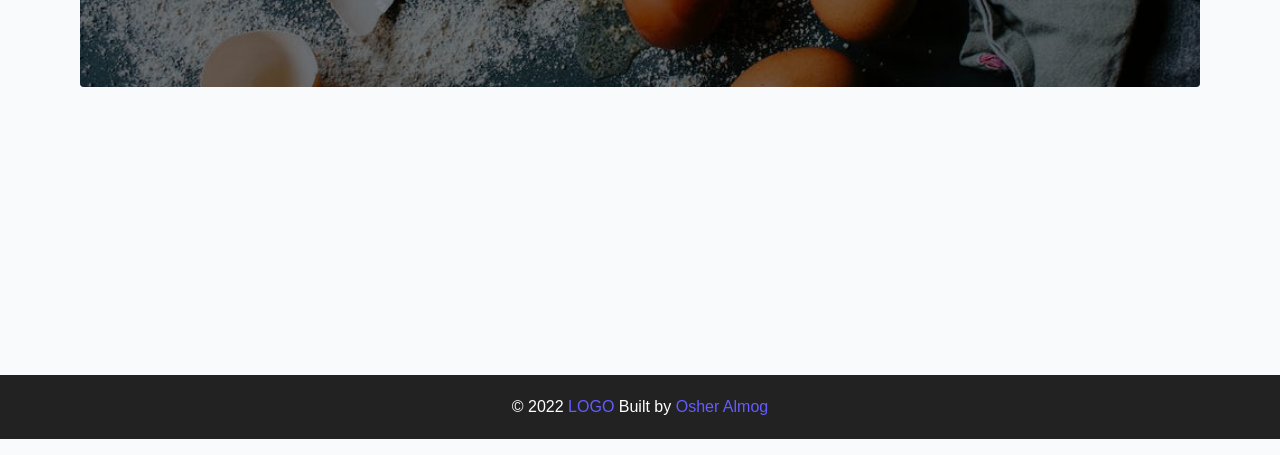
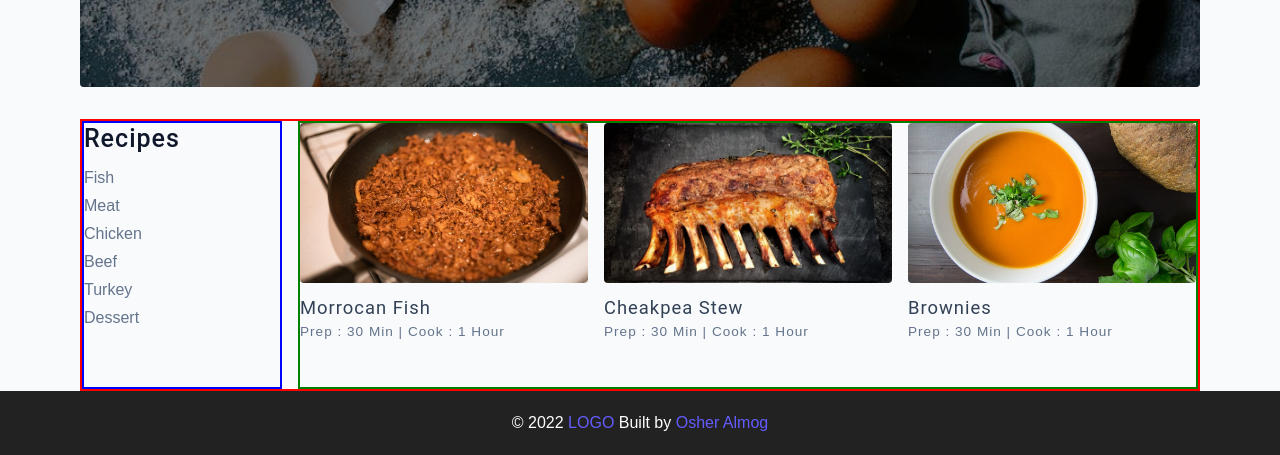
Before and after one commit to SlowO/recipewebsite, a plain HTML site: page index.html in a window 1280 px wide. Shown: the part 361-816 px from the top of the page. Drawn offline with Linux system fonts and the light colour scheme.

Commit message:
Worked on the recipes list/tags section on the home page

```diff
--- a/css/main.css
+++ b/css/main.css
@@ -412,8 +412,104 @@ Hero
   color: var(--white);
 }
 
+@media screen and (min-width:768px) {
+  .hero-text h1 {
+    font-size: 4rem;
+    margin-bottom: 0;
+  }
+}
 
+/*
+=================
+Recipes
+=================
+*/
+.recipes-container {
+  display: grid;
+  gap: 2rem 1rem;
+  border: 2px solid red
+}
+.tags-container {
+  border: 2px solid blue;
+  order: 1;
+  display: flex;
+  flex-direction: column;
+  padding-bottom: 3rem;
+}
+.recipes-list {
+  border: 2px solid green;
+  display: grid;
+  gap: 2rem 1rem;
+  padding-bottom: 3rem;
+}
+.tags-container h4 {
+  margin-bottom: 0.5rem;
+  font-weight: 500;
+}
+.tags-list {
+  display: grid;
+  grid-template-columns: 1fr 1fr 1fr;
+}
+.tags-list a {
+  text-transform: capitalize;
+  display: block;
+  color: var(--grey-500);
+  transition: var(--transition);
+}
+.tags-list a:hover {
+  color: var(--primary-500);
+}
+.recipe {
+  display: block;
+}
+.recipe-img {
+  height: 15rem;
+  border-radius: var(--borderRadius);
+  margin-bottom: 1rem;
+}
+.recipe h5 {
+  margin-bottom: 0;
+  line-height: 1;
+  color: var(--grey-700);
+}
+.recipe p {
+  margin-bottom: 0;
+  line-height: 1;
+  margin-top: 0.5rem;
+  color: var(--grey-500);
+  letter-spacing: var(--letterSpacing)
+}
 
+@media screen and (min-width: 576px) {
+  .recipes-list {
+    grid-template-columns: 1fr 1fr;
+  }
+  .recipe-img {
+    height: 10rem;
+  }
+}
+@media screen and (min-width: 992px) {
+  .recipes-container {
+    grid-template-columns: 200px 1fr;
+  }
+  .recipe p {
+    font-size: 0.85rem;
+  }
+  .tags-container {
+    order: 0;
+  }
+  .tags-list {
+    grid-template-columns: 1fr;
+  }
+}
+@media screen and (min-width: 1200px) {
+  .recipe h5 {
+    font-size: 1.15rem;
+  }
+  .recipes-list {
+    grid-template-columns: 1fr 1fr 1fr;
+  }
+}
 /*
 =================
 
--- a/index.html
+++ b/index.html
@@ -41,6 +41,7 @@
     </nav>
 
     <main class="page">
+      <!-- header -->
       <header class="hero">
         <div class="hero-container">
           <div class="hero-text">
@@ -49,6 +50,62 @@
           </div>
         </div>
       </header>
+      <!-- end of header -->
+      <!-- recipes containers -->
+      <section class="recipes-container">
+        <!-- tag container -->
+        <div class="tags-container">
+          <h4>Recipes</h4>
+          <div class="tags-list">
+            <a href="tag-template.html">Fish</a>
+            <a href="tag-template.html">Meat</a>
+            <a href="tag-template.html">Chicken</a>
+            <a href="tag-template.html">Beef</a>
+            <a href="tag-template.html">Turkey</a>
+            <a href="tag-template.html">Dessert</a>
+          </div>
+        </div>
+        <!-- end of tag container -->
+
+        <!-- recipes list -->
+        <div class="recipes-list">
+          <!-- single recipe -->
+          <a href="single-recipe.html" class="recipe">
+            <img
+              src="./assets/recipes/recipe-1.jpeg"
+              alt="food"
+              class="img recipe-img"
+            />
+            <h5>Morrocan Fish</h5>
+            <p>Prep : 30 Min | Cook : 1 Hour</p>
+          </a>
+          <!-- end of single recipe -->
+          <!-- single recipe -->
+          <a href="single-recipe.html" class="recipe">
+            <img
+              src="./assets/recipes/recipe-2.jpeg"
+              alt="food"
+              class="img recipe-img"
+            />
+            <h5>Cheakpea Stew</h5>
+            <p>Prep : 30 Min | Cook : 1 Hour</p>
+          </a>
+          <!-- end of single recipe -->
+          <!-- single recipe -->
+          <a href="single-recipe.html" class="recipe">
+            <img
+              src="./assets/recipes/recipe-3.jpeg"
+              alt="food"
+              class="img recipe-img"
+            />
+            <h5>Brownies</h5>
+            <p>Prep : 30 Min | Cook : 1 Hour</p>
+          </a>
+          <!-- end of single recipe -->
+        </div>
+        <!-- end of recipes container -->
+      </section>
+      <!-- end of recipes list -->
     </main>
 
     <footer class="page-footer">
```
